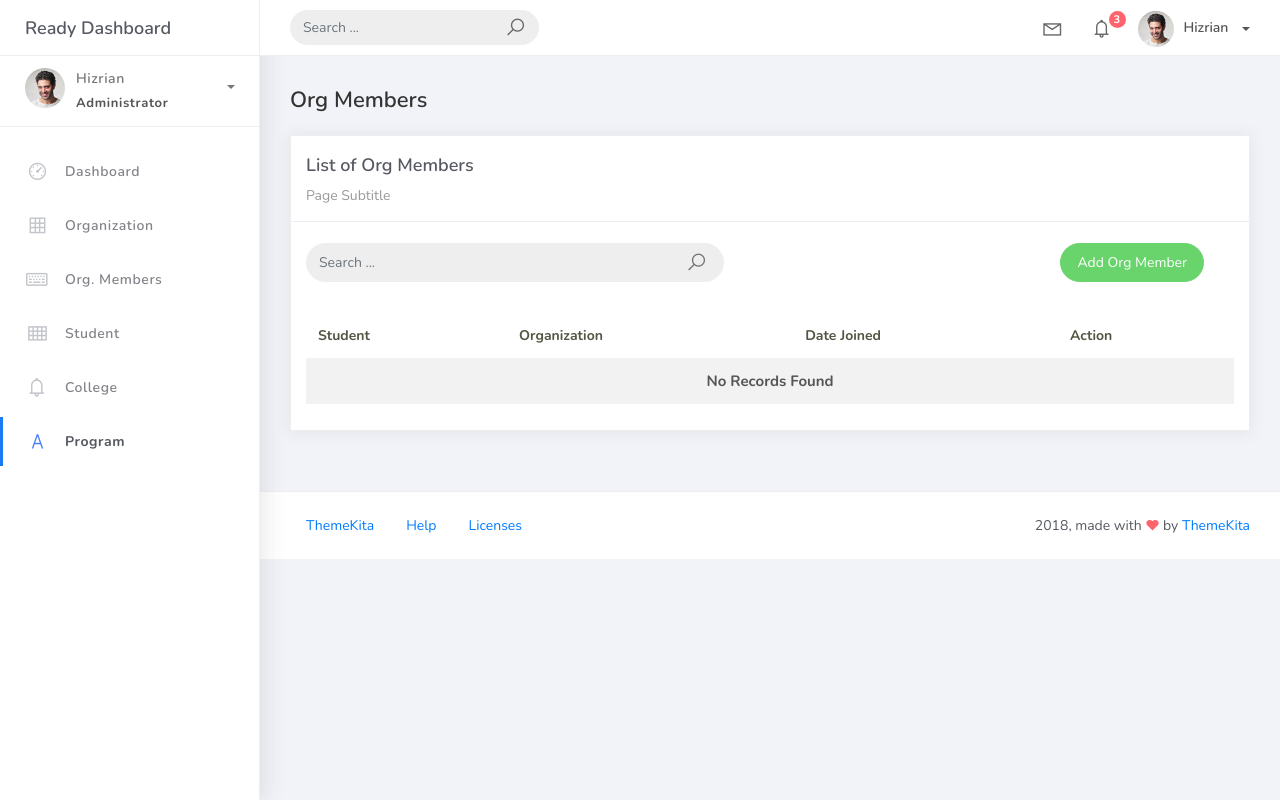
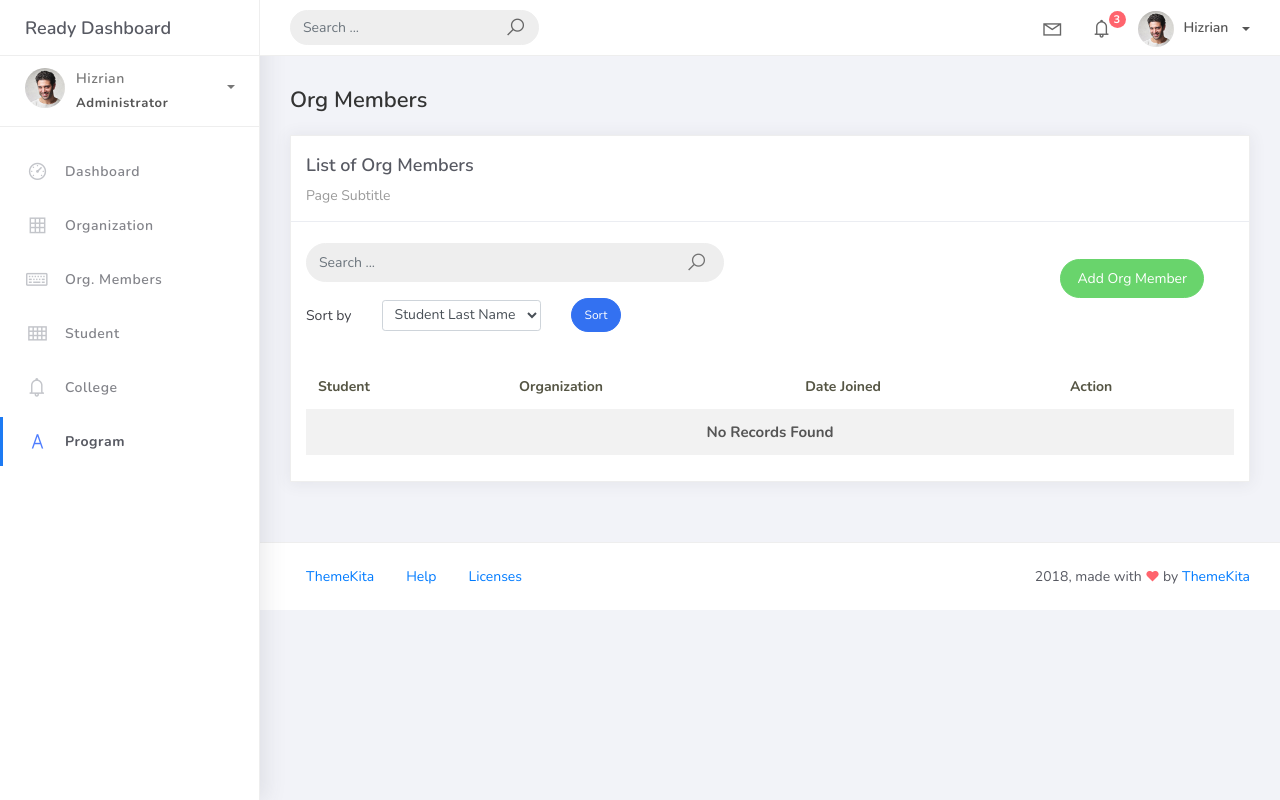
Before and after one commit to mosshead19/PSUsphere, a Django app: page /orgmember_list in a window 1280 px wide. Run offline with Django 5.2, Linux system fonts and the light colour scheme; some libraries are stand-ins or nearby versions.

Commit message:
config sort for orgmembers

```diff
--- a/projectsite/studentorg/views.py
+++ b/projectsite/studentorg/views.py
@@ -72,6 +72,13 @@ class OrgMemberListView(ListView):
     context_object_name = 'orgmembers'
     template_name = 'orgmember_list.html'
     paginate_by = 5
+
+    def get_ordering(self):
+        allowed = ["student__lastname", "student__firstname", "date_joined"]
+        sort_by = self.request.GET.get("sort_by")
+        if sort_by in allowed:
+            return sort_by
+        return "student__lastname"
 
     def get_queryset(self):
         queryset = super().get_queryset()
@@ -152,7 +159,9 @@ class CollegeListView(ListView):
         queryset = super().get_queryset()
         q = self.request.GET.get('q')
         if q:
-            queryset = queryset.filter(college_name__icontains=q)
+            queryset = queryset.filter(
+                Q(college_name__icontains=q)
+            )
         return queryset
 
 class CollegeCreateView(CreateView):
--- a/projectsite/templates/orgmember_list.html
+++ b/projectsite/templates/orgmember_list.html
@@ -25,11 +25,27 @@
                                 </div>
                             </form>
                         </div>
-                        <div class="col-md-6">
+                        <div class="col-md-6 mt-3">
                             <div class="pull-right">
                                 <a href="{% url 'orgmember-add' %}" class="btn btn-success btn-rounded">Add Org Member</a>
                             </div>
                         </div>
+                    </div>
+                    <div class="col-md-12">
+                        <form method="get" class="row g-2 align-items-center">
+                        <div class="col-auto">
+                         <label for="smallSelect" class="col-form-label">Sort by</label>
+                        </div>
+                        <div class="col-auto">
+                        <select class="form-control form-control-sm" id="smallSelect" name="sort_by">
+                        <option value="student__lastname" {% if request.GET.sort_by == "student__lastname" %}selected{% endif %}>Student Last Name</option>
+                        <option value="date_joined" {% if request.GET.sort_by == "date_joined" %}selected{% endif %}>Date Joined</option>
+                         </select>
+                        </div>
+                        <div class="col-auto">
+                            <button type="submit" class="btn btn-primary btn-sm btn-rounded">Sort</button>
+                        </div>
+                        </form>
                     </div>
                     <div class="card-body">
                         <table class="table table-striped mt-3">
```
